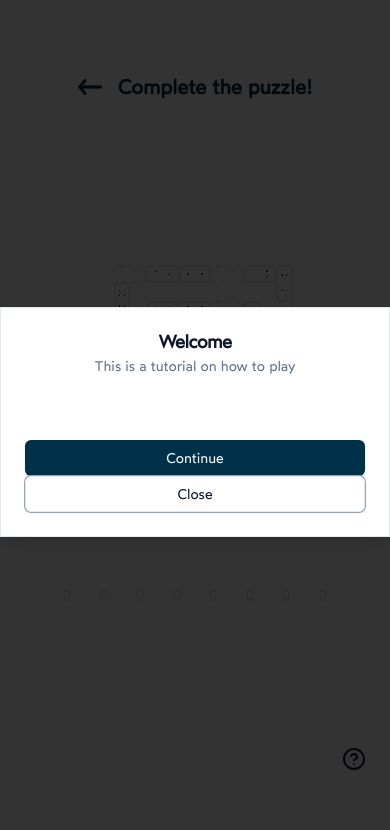
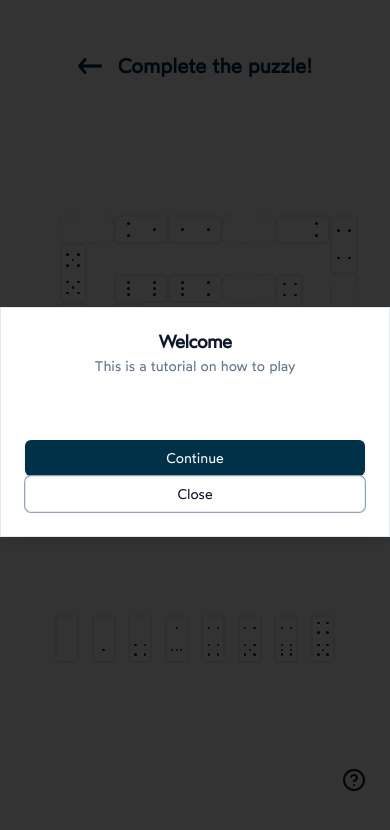
Before and after one commit to DominoOrg/domino-app, a React (Vite) app in the folder frontend/: page /game in a window 390 px wide. Shown: the top 830 px of the page. Built offline with nearby package versions, Linux system fonts and the light colour scheme.

Commit message:
Refactor: finished to implement whole spiral layout + fixed responsive dimentions for tiles

```diff
--- a/frontend/src/components/custom/Controls.tsx
+++ b/frontend/src/components/custom/Controls.tsx
@@ -2,8 +2,8 @@ import { useGame } from "@/hooks/game_state/useGame";
 import { Option, Tile as TileType } from "@/hooks/game_state/types";
 import { Tile } from "./tile";
 
-const Controls = () => {
-  const {freeTiles, tileset} = useGame();
+export const Controls = () => {
+  const {freeTiles} = useGame();
 
   return (
     <div className="flex flex-col justify-center items-center w-full">
@@ -15,12 +15,11 @@ const Controls = () => {
             key={i}
             tile={tile}
             rotation={false}
-          />
+            color={"bg-[#00284B]"}
+            tileIndex={i+100}/>
         ))}
       </div>
 
     </div>
   );
 };
-
-export default Controls;
--- a/frontend/src/components/custom/spiral.tsx
+++ b/frontend/src/components/custom/spiral.tsx
@@ -11,7 +11,7 @@ export const Spiral = ({tiles}: {tiles: Array<Option<TileType>>}) => {
   };
   return (
   <div
-    className={`w-1/2 aspect-square overflow-hidden`}
+    className={`w-5/6 md:w-1/2 lg:w-1/3 aspect-square`}
     style={{
       display: 'grid',
       gridTemplateColumns: `repeat(${cols}, 1fr)`,
--- a/frontend/src/components/custom/tile.tsx
+++ b/frontend/src/components/custom/tile.tsx
@@ -6,25 +6,29 @@ import { useDraggable } from "@dnd-kit/core";
 export interface TileProps {
     tile: Option<TileType>,
     rotation: boolean,
-    spiralSideIndex: number,
+    spiralSideIndex?: number,
     color: string,
-    style: CSSProperties
+    style?: CSSProperties
     tileIndex: number
 }
 
-export const Tile = ({ tile, rotation, spiralSideIndex, color, style, tileIndex }: TileProps) => {
+export const Tile = ({ tile, rotation, spiralSideIndex = 1, color, style = {}, tileIndex }: TileProps) => {
     const layout = spiralSideIndex % 2 === 0? '': 'flex-col';
     const { attributes, listeners, setNodeRef, transform } = useDraggable({ id: tileIndex });
     const dragStyle = transform ? {
         transform: `translate3d(${transform.x}px, ${transform.y}px, 0)`,
     } : undefined;
+    let size = ``;
+    if (tileIndex >= 100) {
+        size = `w-6 h-12 md:w-8 md:h-16 lg:w-12 lg:h-24`;
+    };
     return (
         <>
             {tile && <div
                 ref={setNodeRef}
                 {...listeners}
                 {...attributes}
-                className={`flex ${layout} justify-around border-2 rounded overflow-hidden`}
+                className={`${size} flex ${layout} justify-around border-2 rounded overflow-hidden`}
                 style={{...style, ...dragStyle}}
                 >
                 <TileHalve value={rotation ? tile.right : tile.left} sideIndex={spiralSideIndex}  color={color}/>
@@ -34,7 +38,7 @@ export const Tile = ({ tile, rotation, spiralSideIndex, color, style, tileIndex
                 ref={setNodeRef}
                 {...listeners}
                 {...attributes}
-                className="border-dashed border-2 rounded overflow-hidden"
+                className={`${size} border-dashed border-2 rounded overflow-hidden`}
                 style={{...style, ...dragStyle}}
                 ></div>}
         </>
--- a/frontend/src/routes/game.tsx
+++ b/frontend/src/routes/game.tsx
@@ -5,7 +5,7 @@ import { GameContextProvider } from "@/hooks/game_state/context";
 import { usePuzzle } from "@/hooks/api/usePuzzle";
 import { Spiral } from "@/components/custom/spiral";
 import { Tile, Option } from "@/hooks/game_state/types";
-import Controls from "@/components/custom/Controls";
+import { Controls } from "@/components/custom/controls";
 
 const Game = () => {
   const { puzzleId }: {
```
